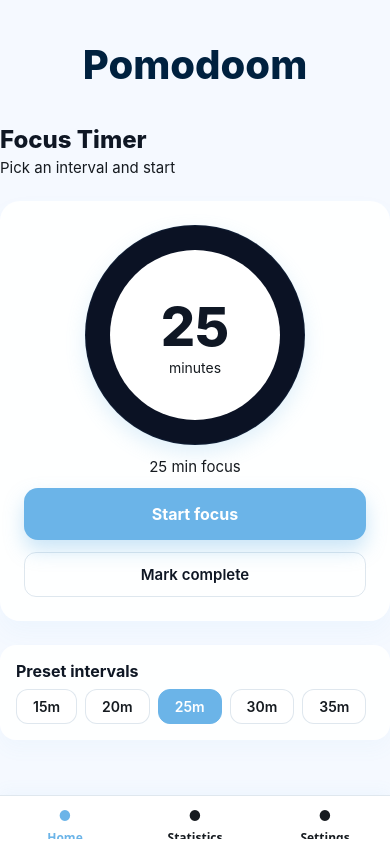
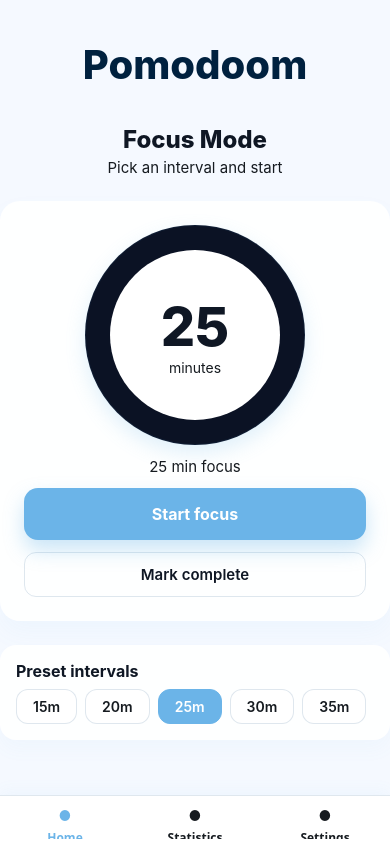
Before and after one commit to daniellejusayan/Pomodoom, a React Native app: screen /AppTabs in a window 390 px wide. Built offline with nearby package versions, Linux system fonts and the light colour scheme.

Commit message:
aligned header subheader

```diff
--- a/src/features/timer/screens/HomeTimerScreen.tsx
+++ b/src/features/timer/screens/HomeTimerScreen.tsx
@@ -32,7 +32,7 @@ export default function HomeTimerScreen() {
     <SafeAreaView style={styles.container}>
       <View style={styles.headerRow}>
         <Text style={styles.logo}>Pomodoom</Text>
-        <Text style={styles.heading}>Focus Timer</Text>
+        <Text style={styles.heading}>Focus Mode</Text>
         <Text style={styles.subhead}>Pick an interval and start</Text>
       </View>
 
@@ -99,10 +99,12 @@ const styles = StyleSheet.create({
     color: colors.textPrimary,
     fontSize: 24,
     fontWeight: '800',
+    alignSelf: 'center',  // 🆕 Centered heading for better visual hierarchy
   },
   subhead: {
     color: colors.textSecondary,
     fontSize: 15,
+    alignSelf: 'center',  // 🆕 Centered subhead for better visual hierarchy
   },
   timerCard: {
     backgroundColor: colors.card,
```
